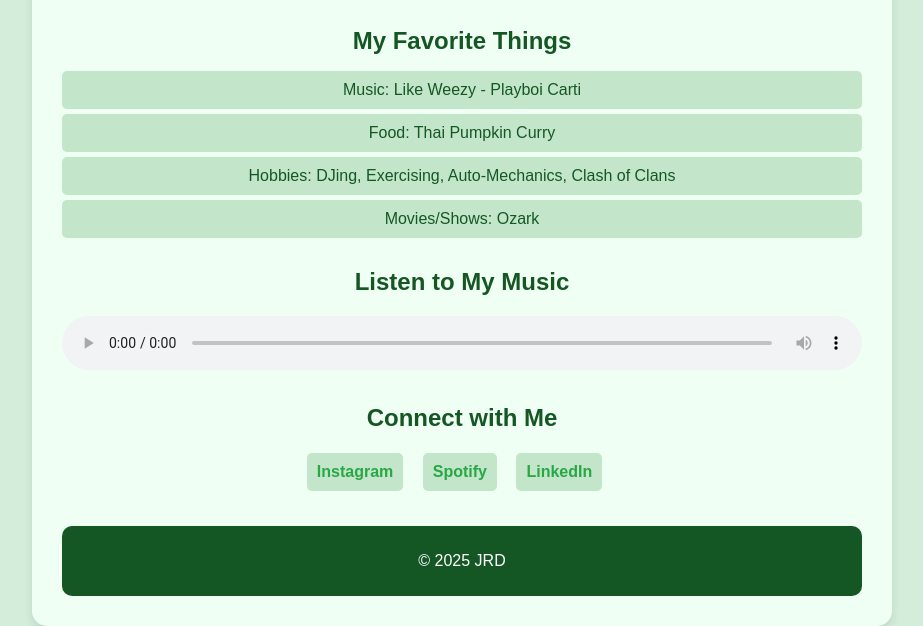
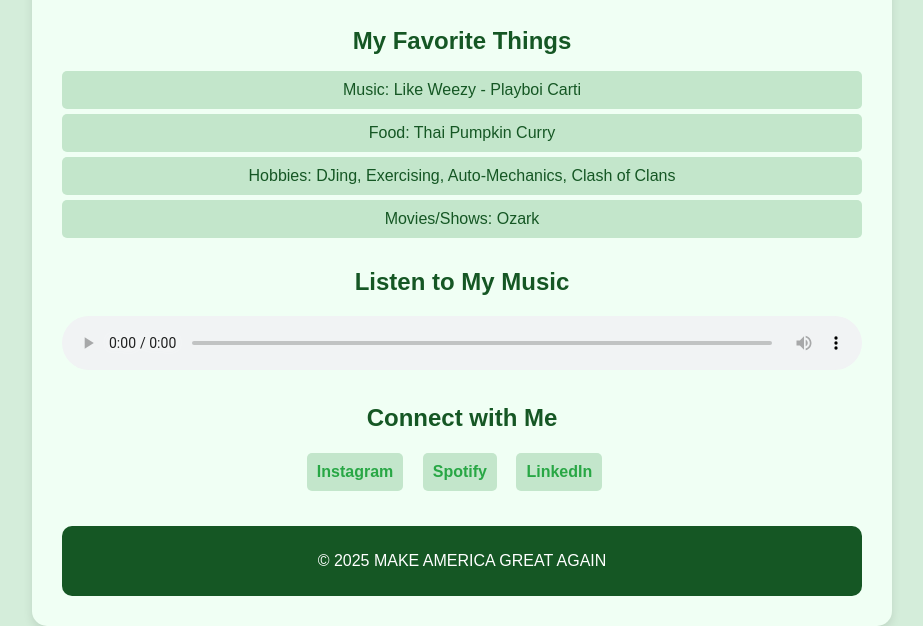
Before and after one commit to JuanRufinoDiaz/J.R.-s-Website, a plain HTML site: page index.html in a window 1280 px wide. Shown: the part 453-1079 px from the top of the page, without its empty margins (178-1101 px from the left). Drawn offline with Linux system fonts and the light colour scheme.

Commit message:
Update index.html

```diff
--- a/index.html
+++ b/index.html
@@ -137,7 +137,7 @@
 </main>
 
 <footer>
-    <p>&copy; 2025 JRD</p>
+    <p>&copy; 2025 MAKE AMERICA GREAT AGAIN</p>
 </footer>
 
 </div> <!-- End of container -->
```
